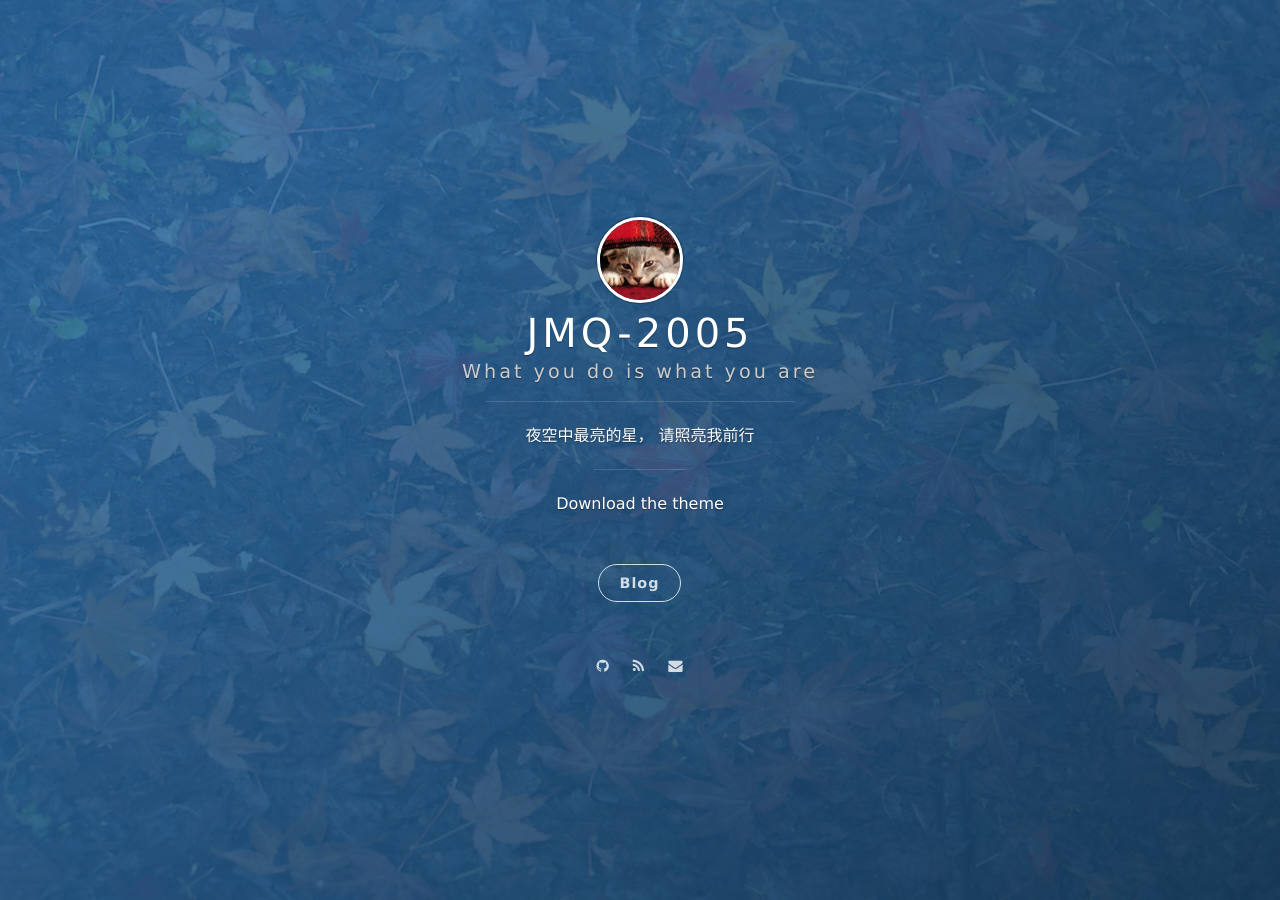
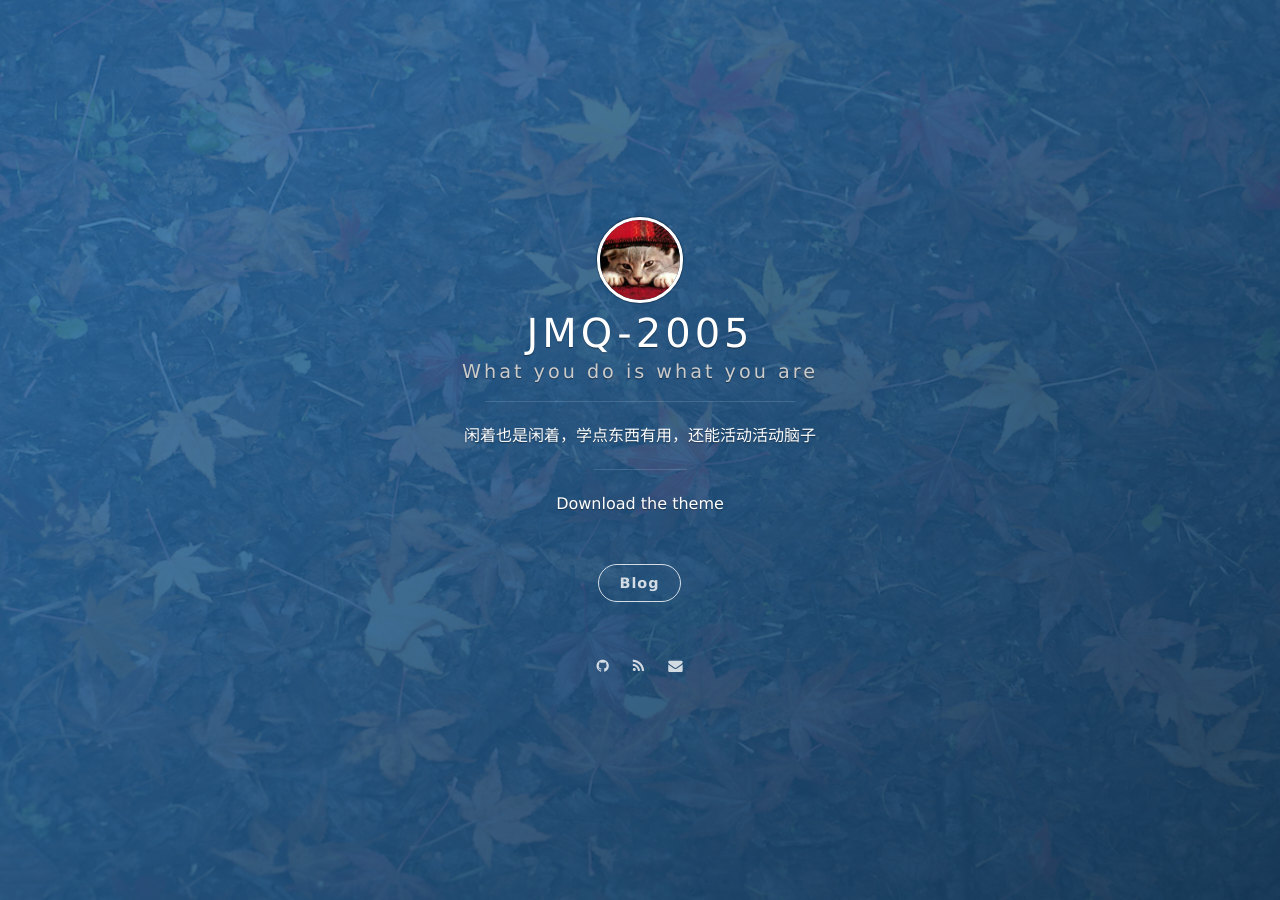
Before and after one commit to nevermore3/nevermore3.github.io, a Jekyll site: the page built from index.html, in a window 1280 px wide. Built offline with Jekyll 4.4.1, drawn with Linux system fonts in a browser that asks for light colours; nearby versions of some CDN libraries; the list of posts is cut into pages by our own code.

Commit message:
Update _config.yml

```diff
--- a/_config.yml
+++ b/_config.yml
@@ -2,7 +2,7 @@
 title: JMQ-2005
 subtitle: What you do is what you are
 welcome_message: <a href="https://github.com/nevermore3/nevermore3.github.io.git" target="_blank">Download the theme</a>
-description: 夜空中最亮的星， 请照亮我前行
+description: 闲着也是闲着，学点东西有用，还能活动活动脑子
 creator: <a href="http://onev.cat">@onevcat</a>
 
 url: "http://vno.onevcat.com"
```
